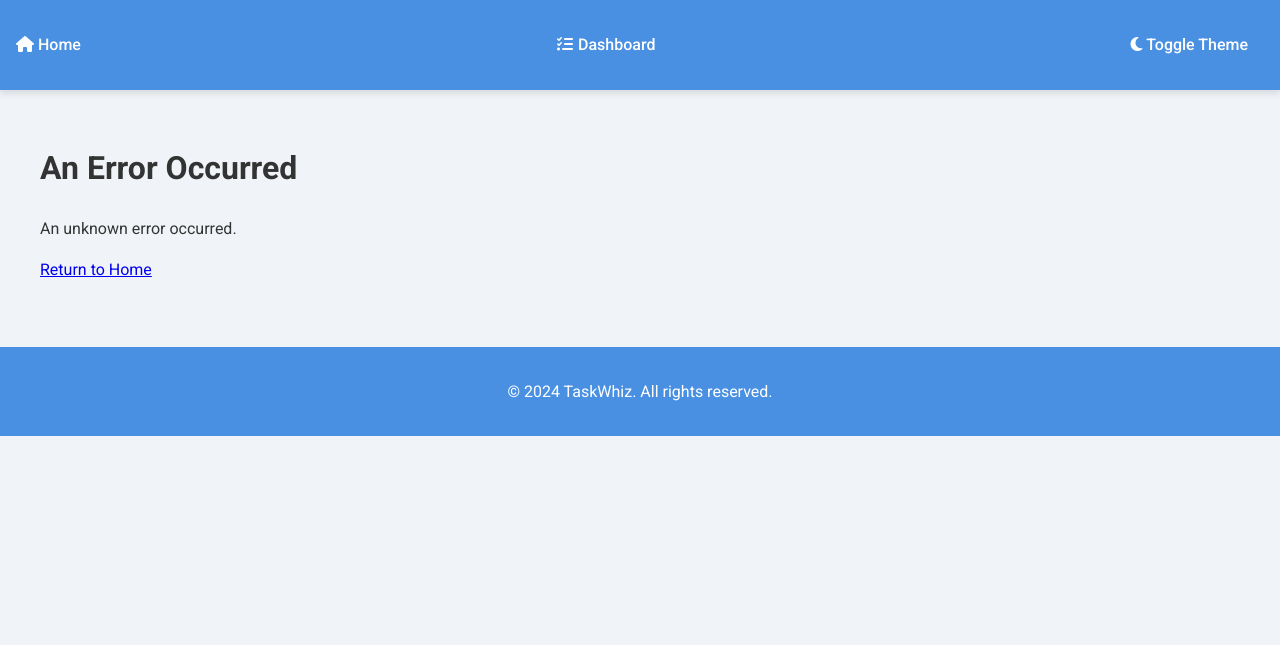
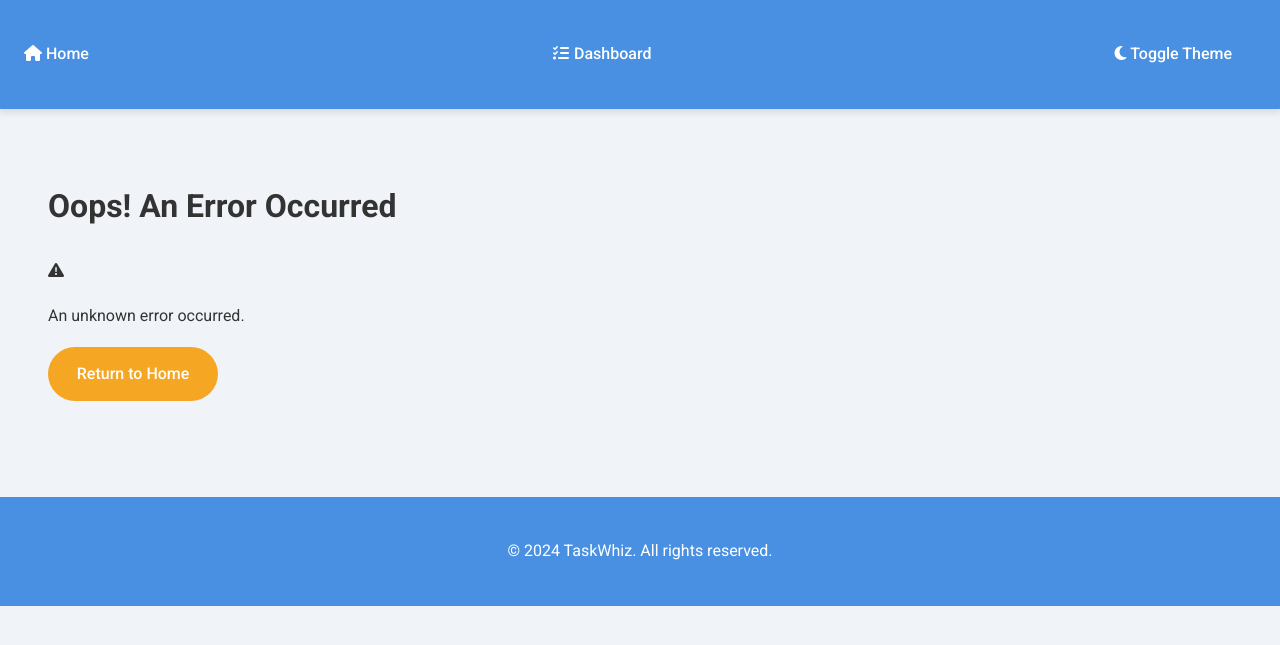
Before and after one commit to Anik2812/TaskWhiz, a Flask app: page /error in a window 1280 px wide. Shown: the top 645 px of the page. Run offline with Flask 3, Linux system fonts and the light colour scheme; some libraries are stand-ins or nearby versions.

Commit message:
ui update

```diff
--- a/app.py
+++ b/app.py
@@ -37,6 +37,20 @@ SCOPES = [
     'https://www.googleapis.com/auth/classroom.courses.readonly',
     'https://www.googleapis.com/auth/classroom.coursework.me'
 ]
+
+def refresh_credentials():
+    if 'credentials' not in session:
+        return redirect(url_for('authorize'))
+    credentials = Credentials(**session['credentials'])
+    if credentials.expired and credentials.refresh_token:
+        credentials.refresh(Request())
+        session['credentials'] = credentials_to_dict(credentials)
+    return credentials
+
+@app.before_request
+def before_request():
+    if 'credentials' in session:
+        refresh_credentials()
 
 def send_email(subject, body):
     msg = MIMEText(body)
@@ -123,6 +137,7 @@ def oauth2callback():
         return redirect(url_for('dashboard'))
     except Exception as e:
         app.logger.error(f"OAuth error: {str(e)}")
+        app.logger.error(f"Full exception: {repr(e)}")
         error_message = f"Authentication failed: {str(e)}"
         return redirect(url_for('error_page', message=error_message))
 
--- a/static/css/style.css
+++ b/static/css/style.css
@@ -1,25 +1,32 @@
 :root {
     --primary-color: #4a90e2;
+    --primary-light: #6aa7e8;
+    --primary-dark: #3a7cbd;
     --secondary-color: #f5a623;
+    --secondary-light: #f7b84d;
+    --secondary-dark: #e09612;
     --background-color: #f0f4f8;
     --text-color: #333;
+    --text-light: #6c757d;
     --card-background: #ffffff;
     --shadow: 0 4px 6px rgba(0, 0, 0, 0.1);
+    --transition: all 0.3s ease;
   }
 
   body {
     font-family: 'Roboto', sans-serif;
-    line-height: 1.6;
+    line-height: 1.8;
     margin: 0;
     padding: 0;
     background-color: var(--background-color);
     color: var(--text-color);
+    transition: var(--transition);
   }
 
   header {
     background-color: var(--primary-color);
     color: #fff;
-    padding: 1rem;
+    padding: 1.5rem;
     box-shadow: var(--shadow);
   }
 
@@ -32,22 +39,34 @@
   }
 
   nav ul li {
-    margin-right: 1rem;
+    margin-right: 1.5rem;
   }
 
   nav ul li a {
     color: #fff;
     text-decoration: none;
     font-weight: 500;
-    transition: opacity 0.3s ease;
+    transition: var(--transition);
+    position: relative;
   }
 
-  nav ul li a:hover {
-    opacity: 0.8;
+  nav ul li a::after {
+    content: '';
+    position: absolute;
+    width: 0;
+    height: 2px;
+    bottom: -5px;
+    left: 0;
+    background-color: #fff;
+    transition: var(--transition);
+  }
+
+  nav ul li a:hover::after {
+    width: 100%;
   }
 
   main {
-    padding: 2rem;
+    padding: 3rem;
     max-width: 1200px;
     margin: 0 auto;
   }
@@ -56,47 +75,73 @@
     display: inline-block;
     background-color: var(--secondary-color);
     color: #fff;
-    padding: 0.7rem 1.5rem;
+    padding: 0.8rem 1.8rem;
     text-decoration: none;
-    border-radius: 25px;
+    border-radius: 30px;
     font-weight: 500;
-    transition: transform 0.3s ease, box-shadow 0.3s ease;
+    transition: var(--transition);
+    border: none;
+    cursor: pointer;
   }
 
   .btn:hover {
-    transform: translateY(-2px);
-    box-shadow: 0 4px 8px rgba(0, 0, 0, 0.2);
+    transform: translateY(-3px);
+    box-shadow: 0 6px 12px rgba(0, 0, 0, 0.15);
+    background-color: var(--secondary-light);
   }
 
   #assignments {
     display: grid;
-    grid-template-columns: repeat(auto-fill, minmax(300px, 1fr));
-    gap: 1.5rem;
+    grid-template-columns: repeat(auto-fill, minmax(320px, 1fr));
+    gap: 2rem;
   }
 
   .assignment {
     background-color: var(--card-background);
-    border-radius: 10px;
-    padding: 1.5rem;
+    border-radius: 15px;
+    padding: 2rem;
     box-shadow: var(--shadow);
-    transition: transform 0.3s ease;
+    transition: var(--transition);
+    position: relative;
+    overflow: hidden;
+  }
+
+  .assignment::before {
+    content: '';
+    position: absolute;
+    top: 0;
+    left: 0;
+    width: 100%;
+    height: 5px;
+    background-color: var(--primary-color);
+    transform: scaleX(0);
+    transform-origin: left;
+    transition: var(--transition);
   }
 
   .assignment:hover {
     transform: translateY(-5px);
+    box-shadow: 0 8px 16px rgba(0, 0, 0, 0.15);
+  }
+
+  .assignment:hover::before {
+    transform: scaleX(1);
   }
 
   .assignment h2 {
     margin-top: 0;
     color: var(--primary-color);
+    font-size: 1.5rem;
   }
 
   .assignment-status {
     display: inline-block;
-    padding: 0.3rem 0.7rem;
-    border-radius: 15px;
+    padding: 0.4rem 0.8rem;
+    border-radius: 20px;
     font-size: 0.9rem;
     font-weight: 500;
+    text-transform: uppercase;
+    letter-spacing: 0.5px;
   }
 
   .status-pending {
@@ -130,55 +175,56 @@
 
   .file-upload label {
     display: inline-block;
-    padding: 0.5rem 1rem;
+    padding: 0.6rem 1.2rem;
     background-color: var(--primary-color);
     color: #fff;
     border-radius: 5px;
     cursor: pointer;
-    transition: background-color 0.3s ease;
+    transition: var(--transition);
   }
 
   .file-upload label:hover {
-    background-color: #3a7cbd;
+    background-color: var(--primary-light);
   }
 
   .submit-btn {
     display: inline-block;
-    padding: 0.5rem 1rem;
+    padding: 0.6rem 1.2rem;
     background-color: var(--secondary-color);
     color: #fff;
     border: none;
     border-radius: 5px;
     cursor: pointer;
-    transition: background-color 0.3s ease;
+    transition: var(--transition);
   }
 
   .submit-btn:hover {
-    background-color: #e09612;
+    background-color: var(--secondary-light);
   }
 
   footer {
     background-color: var(--primary-color);
     color: #fff;
     text-align: center;
-    padding: 1rem;
-    margin-top: 2rem;
+    padding: 1.5rem;
+    margin-top: 3rem;
   }
 
   /* Animations */
   @keyframes fadeIn {
-    from { opacity: 0; }
-    to { opacity: 1; }
+    from { opacity: 0; transform: translateY(20px); }
+    to { opacity: 1; transform: translateY(0); }
   }
 
   .fade-in {
-    animation: fadeIn 0.5s ease-in;
+    animation: fadeIn 0.7s ease-out;
   }
 
   /* Dark theme */
-body.dark-theme {
+  body.dark-theme {
     --background-color: #1a1a1a;
     --text-color: #f0f0f0;
+    --text-light: #b0b0b0;
     --card-background: #2a2a2a;
     --shadow: 0 4px 6px rgba(255, 255, 255, 0.1);
   }
--- a/templates/error.html
+++ b/templates/error.html
@@ -1,9 +1,65 @@
 {% extends "base.html" %}
 
-{% block title %}Error{% endblock %}
+{% block title %}Error - TaskWhiz{% endblock %}
 
 {% block content %}
-<h1>An Error Occurred</h1>
-<p>{{ error_message }}</p>
-<a href="{{ url_for('index') }}">Return to Home</a>
+<div class="error-container">
+    <div class="error-content">
+        <h1 class="error-title">Oops! An Error Occurred</h1>
+        <div class="error-icon">
+            <i class="fas fa-exclamation-triangle"></i>
+        </div>
+        <p class="error-message">{{ error_message }}</p>
+        <a href="{{ url_for('index') }}" class="btn btn-primary">Return to Home</a>
+    </div>
+</div>
 {% endblock %}
+
+{% block extra_css %}
+<style>
+    .error-container {
+        display: flex;
+        justify-content: center;
+        align-items: center;
+        height: calc(100vh - 100px);
+    }
+    .error-content {
+        text-align: center;
+        background-color: #ffffff;
+        border-radius: 8px;
+        padding: 2rem;
+        box-shadow: 0 4px 6px rgba(0, 0, 0, 0.1);
+        max-width: 500px;
+        width: 90%;
+    }
+    .error-title {
+        color: #e74c3c;
+        font-size: 2rem;
+        margin-bottom: 1rem;
+    }
+    .error-icon {
+        font-size: 4rem;
+        color: #e74c3c;
+        margin-bottom: 1rem;
+    }
+    .error-message {
+        font-size: 1.1rem;
+        color: #34495e;
+        margin-bottom: 2rem;
+    }
+    .btn-primary {
+        background-color: #3498db;
+        border-color: #3498db;
+        color: #ffffff;
+        padding: 0.5rem 1rem;
+        font-size: 1rem;
+        text-decoration: none;
+        border-radius: 4px;
+        transition: background-color 0.3s ease;
+    }
+    .btn-primary:hover {
+        background-color: #2980b9;
+        border-color: #2980b9;
+    }
+</style>
+{% endblock %}
```
Also changed, not shown: other parts of static/css/style.css (+57 -16 lines).
